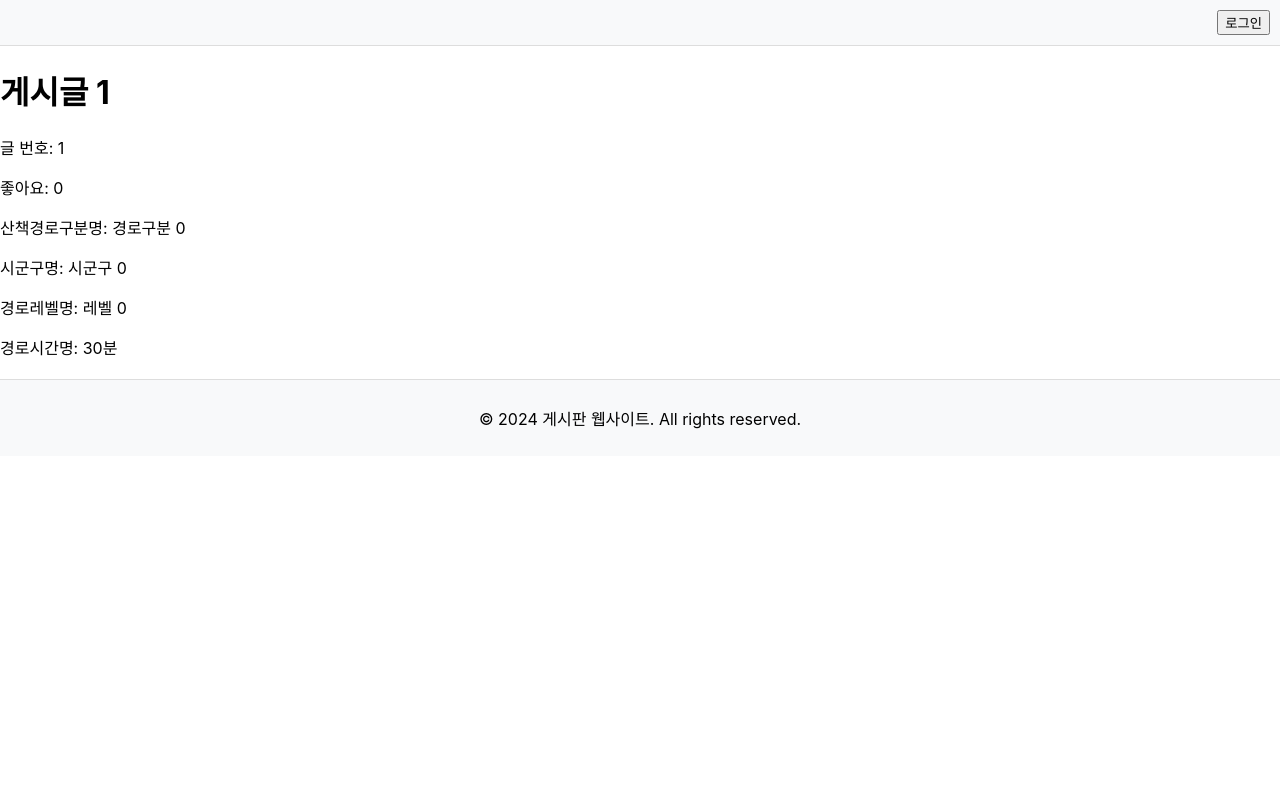
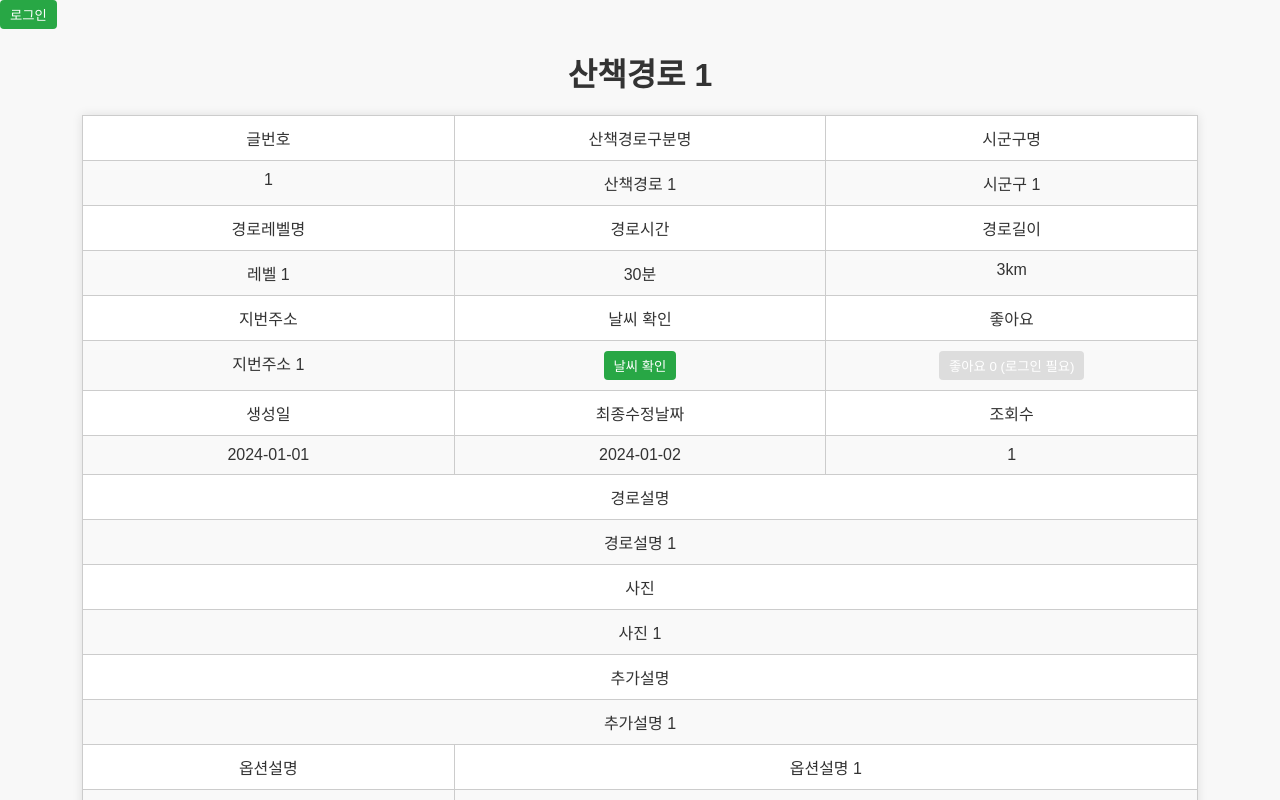
Before and after one commit to crazzyleucocyte/Semi-Project, a React (Create React App) app in the folder Source/SemiProject/src/main/reactproject/: page /post/1 in a window 1280 px wide. Shown: the top 800 px of the page. Built offline with nearby package versions, Linux system fonts and the light colour scheme.

Commit message:
0903 오후
게시판 상세페이지 구현

```diff
--- a/Source/SemiProject/src/main/reactproject/src/App.css
+++ b/Source/SemiProject/src/main/reactproject/src/App.css
@@ -1,86 +1,121 @@
-/* 기본 테이블 스타일링 */
+/* General Styles */
+body {
+  font-family: Arial, sans-serif;
+  background-color: #f8f8f8;
+  margin: 0;
+  padding: 0;
+}
+
+h1 {
+  text-align: center;
+  margin: 20px 0;
+  color: #333;
+}
+
+/* Table Styles */
 table {
-  width: 100%;
+  width: 90%;
+  margin: 20px auto;
   border-collapse: collapse;
-  margin-bottom: 20px;
+  background-color: #fff;
+  box-shadow: 0px 0px 10px rgba(0, 0, 0, 0.1);
 }
 
 th, td {
+  padding: 10px;
+  text-align: center;
   border: 1px solid #ddd;
-  padding: 8px;
-  text-align: center;
 }
 
 th {
-  background-color: #f2f2f2;
-  font-weight: bold;
+  background-color: #f4f4f4;
+  color: #555;
 }
 
-/* 페이지네이션 스타일링 */
+td {
+  color: #333;
+}
+
+tr:nth-child(even) {
+  background-color: #f9f9f9;
+}
+
+/* Pagination Styles */
 .pagination {
-  margin-top: 20px;
   text-align: center;
+  margin: 20px 0;
 }
 
 .pagination button {
   margin: 0 5px;
   padding: 8px 16px;
+  background-color: #007bff;
+  color: #fff;
   border: none;
-  /* background-color: #007bff; */
-  color: black;
+  border-radius: 4px;
   cursor: pointer;
-  border-radius: 4px;
 }
 
-/* .pagination button.active {
+.pagination button.active {
   background-color: #0056b3;
 }
 
-.pagination button:hover {
+.pagination button:hover:not(.active) {
   background-color: #0056b3;
-} */
+}
 
-/* 검색창 스타일링 */
+/* Search Box Styles */
 .search {
-  margin-top: 20px;
-  display: flex;
-  justify-content: center;
-  gap: 10px;
+  width: 90%;
+  margin: 20px auto;
+  text-align: center;
 }
 
 .search-select {
-  padding: 8px;
+  padding: 10px;
+  margin-right: 10px;
+  border: 1px solid #ddd;
+  border-radius: 4px;
   font-size: 16px;
 }
 
 .search input {
-  padding: 8px;
+  padding: 10px;
+  width: 60%;
+  border: 1px solid #ddd;
+  border-radius: 4px;
   font-size: 16px;
-  width: 300px;
 }
 
-.search-button {
-  padding: 8px 16px;
-  font-size: 16px;
+.search button {
+  padding: 10px 20px;
+  background-color: #007bff;
+  color: #fff;
+  border: none;
+  border-radius: 4px;
+  margin-left: 10px;
   cursor: pointer;
 }
 
-.search-button:hover {
+.search button:hover {
+  background-color: #0056b3;
+}
+
+/* Like Button Styles */
+button {
+  padding: 5px 10px;
+  background-color: #28a745;
+  color: #fff;
+  border: none;
+  border-radius: 4px;
+  cursor: pointer;
+}
+
+button:disabled {
+  background-color: #ddd;
+  cursor: not-allowed;
+}
+
+button:hover:not(:disabled) {
   background-color: #218838;
 }
-
-/* Header 및 Footer 스타일링 */
-header {
-  padding: 10px;
-  text-align: right;
-  background-color: #f8f9fa;
-  border-bottom: 1px solid #ddd;
-}
-
-footer {
-  padding: 10px;
-  text-align: center;
-  background-color: #f8f9fa;
-  border-top: 1px solid #ddd;
-  margin-top: 20px;
-}
--- a/Source/SemiProject/src/main/reactproject/src/App.js
+++ b/Source/SemiProject/src/main/reactproject/src/App.js
@@ -1,7 +1,5 @@
 import React, { useState } from 'react';
 import { BrowserRouter as Router, Route, Routes } from 'react-router-dom';
-import Header from './components/Header';
-import Footer from './components/Footer';
 import PostList from './pages/PostList';
 import PostDetail from './pages/PostDetail';
 import './App.css';
@@ -16,12 +14,13 @@ function App() {
   return (
     <Router>
       <div>
-        <Header isLoggedIn={isLoggedIn} toggleLogin={toggleLogin} />
+        <button onClick={toggleLogin}>
+          {isLoggedIn ? '로그아웃' : '로그인'}
+        </button>
         <Routes>
           <Route path="/" element={<PostList isLoggedIn={isLoggedIn} />} />
-          <Route path="/post/:postId" element={<PostDetail />} />
+          <Route path="/post/:postId" element={<PostDetail isLoggedIn={isLoggedIn} />} />
         </Routes>
-        <Footer />
       </div>
     </Router>
   );
--- /dev/null
+++ b/Source/SemiProject/src/main/reactproject/src/pages/PostDetail.css
@@ -0,0 +1,46 @@
+.post-detail {
+  margin: 20px;
+}
+
+.post-detail h1 {
+  text-align: center;
+  margin-bottom: 20px;
+}
+
+.post-detail-table {
+  width: 100%;
+  border-collapse: collapse;
+}
+
+.detail-table td {
+  width: 33%;
+  border: 1px solid #ccc;
+  padding: 10px;
+  vertical-align: top;
+}
+
+.post-detail-table tr td:nth-child(2) {
+  text-align: center;
+}
+
+.post-detail-table tr td:nth-child(3) {
+  text-align: right;
+}
+
+.post-photos img {
+  max-width: 100px;
+  height: auto;
+  margin-right: 10px;
+}
+
+.back-to-list {
+  display: flex;
+  justify-content: center;
+  margin-top: 20px; /* 버튼 위에 약간의 여백을 추가 */
+}
+
+.back-to-list button {
+  padding: 10px 20px;
+  font-size: 16px;
+  cursor: pointer;
+}
--- a/Source/SemiProject/src/main/reactproject/src/pages/PostDetail.js
+++ b/Source/SemiProject/src/main/reactproject/src/pages/PostDetail.js
@@ -1,34 +1,165 @@
-import React from 'react';
-import { useParams } from 'react-router-dom';
+import React, { useState, useEffect } from 'react';
+import { useParams, useNavigate } from 'react-router-dom';
+import './PostDetail.css';
 
+// 예시 데이터
 const postsData = Array.from({ length: 50 }, (_, i) => ({
   id: i + 1,
-  title: `게시글 ${i + 1}`,
-  routeType: `경로구분 ${i % 3}`, // 산책경로구분명
-  city: `시군구 ${i % 5}`, // 시군구명
-  level: `레벨 ${i % 4}`, // 경로레벨명
-  time: `${30 + i * 5}분`, // 경로시간명
-  likes: 0,
-  likedByUser: false,
+  pathType: `산책경로 ${i + 1}`,
+  district: `시군구 ${i + 1}`,
+  level: `레벨 ${i + 1}`,
+  time: `${30 + i}분`,
+  length: `${3 + i}km`,
+  address: `지번주소 ${i + 1}`,
+  description: `경로설명 ${i + 1}`,
+  photo: `사진 ${i + 1}`,
+  additionalInfo: `추가설명 ${i + 1}`,
+  options: `옵션설명 ${i + 1}`,
+  restroom: `화장실설명 ${i + 1}`,
+  facilities: `편의시설 ${i + 1}`,
+  likes: i,
+  createdAt: '2024-01-01', // 예시 생성일
+  updatedAt: '2024-01-02', // 예시 최종 수정일
+  views: 0, // 조회수 초기화
 }));
 
-function PostDetail() {
+function PostDetail({ isLoggedIn }) {
   const { postId } = useParams();
-  const post = postsData.find(p => p.id === parseInt(postId));
+  const navigate = useNavigate();
+  const postIndex = postsData.findIndex(p => p.id === parseInt(postId));
+  const [post, setPost] = useState(postsData[postIndex]);
+  const [likes, setLikes] = useState(post.likes);
+  const [likedByUser, setLikedByUser] = useState(false);
+
+  useEffect(() => {
+    // 조회수 증가
+    const updatedPost = { ...post, views: post.views + 1 };
+    postsData[postIndex] = updatedPost;
+    setPost(updatedPost);
+  }, [postId]);
+
+  const handleLike = () => {
+    if (likedByUser) {
+      setLikes(likes - 1);
+    } else {
+      setLikes(likes + 1);
+    }
+    setLikedByUser(!likedByUser);
+  };
 
   if (!post) {
     return <div>게시글을 찾을 수 없습니다.</div>;
   }
 
   return (
-    <div>
-      <h1>{post.title}</h1>
-      <p>글 번호: {post.id}</p>
-      <p>좋아요: {post.likes}</p>
-      <p>산책경로구분명: {post.routeType}</p>
-      <p>시군구명: {post.city}</p>
-      <p>경로레벨명: {post.level}</p>
-      <p>경로시간명: {post.time}</p>
+    <div className="post-detail">
+      <h1>{post.pathType}</h1>
+      <table className="detail-table">
+        <tbody>
+          {/* 글번호, 산책경로구분명, 시군구명 */}
+          <tr>
+            <td>글번호</td>
+            <td>산책경로구분명</td>
+            <td>시군구명</td>
+          </tr>
+          <tr>
+            <td>{post.id}</td>
+            <td>{post.pathType}</td>
+            <td>{post.district}</td>
+          </tr>
+
+          {/* 경로레벨명, 경로시간, 경로길이 */}
+          <tr>
+            <td>경로레벨명</td>
+            <td>경로시간</td>
+            <td>경로길이</td>
+          </tr>
+          <tr>
+            <td>{post.level}</td>
+            <td>{post.time}</td>
+            <td>{post.length}</td>
+          </tr>
+
+          {/* 지번주소, 날씨 확인, 좋아요 */}
+          <tr>
+            <td>지번주소</td>
+            <td>날씨 확인</td>
+            <td>좋아요</td>
+          </tr>
+          <tr>
+            <td>{post.address}</td>
+            <td>
+              <button>날씨 확인</button>
+            </td>
+            <td>
+              {isLoggedIn ? (
+                <button onClick={handleLike}>
+                  {likedByUser ? '좋아요 취소' : '좋아요'} {likes}
+                </button>
+              ) : (
+                <button disabled>
+                  좋아요 {likes} (로그인 필요)
+                </button>
+              )}
+            </td>
+          </tr>
+
+          {/* 생성일, 최종수정날짜, 조회수 */}
+          <tr>
+            <td>생성일</td>
+            <td>최종수정날짜</td>
+            <td>조회수</td>
+          </tr>
+          <tr>
+            <td>{post.createdAt}</td>
+            <td>{post.updatedAt}</td>
+            <td>{post.views}</td>
+          </tr>
+
+          {/* 경로설명 */}
+          <tr>
+            <td colSpan="3">경로설명</td>
+          </tr>
+          <tr>
+            <td colSpan="3">{post.description}</td>
+          </tr>
+
+          {/* 사진 */}
+          <tr>
+            <td colSpan="3">사진</td>
+          </tr>
+          <tr>
+            <td colSpan="3">{post.photo}</td>
+          </tr>
+
+          {/* 추가설명 */}
+          <tr>
+            <td colSpan="3">추가설명</td>
+          </tr>
+          <tr>
+            <td colSpan="3">{post.additionalInfo}</td>
+          </tr>
+
+          {/* 옵션설명, 화장실 설명, 편의시설명 */}
+          <tr>
+            <td>옵션설명</td>
+            <td colSpan="2">{post.options}</td>
+          </tr>
+          <tr>
+            <td>화장실 설명</td>
+            <td colSpan="2">{post.restroom}</td>
+          </tr>
+          <tr>
+            <td>편의시설명</td>
+            <td colSpan="2">{post.facilities}</td>
+          </tr>
+        </tbody>
+      </table>
+
+      {/* 목록으로 가기 버튼 */}
+      <div className="back-to-list">
+        <button onClick={() => navigate('/')}>목록으로 가기</button>
+      </div>
     </div>
   );
 }
--- a/Source/SemiProject/src/main/reactproject/src/pages/PostList.js
+++ b/Source/SemiProject/src/main/reactproject/src/pages/PostList.js
@@ -1,15 +1,15 @@
 import React, { useState } from 'react';
-import { Link } from 'react-router-dom';
+import { BrowserRouter as Router, Route, Routes, Link, useParams } from 'react-router-dom';
 import '../App.css';
 
 // 예시 데이터
 const postsData = Array.from({ length: 50 }, (_, i) => ({
   id: i + 1,
   title: `게시글 ${i + 1}`,
-  routeType: `경로구분 ${i % 3}`, // 산책경로구분명
-  city: `시군구 ${i % 5}`, // 시군구명
-  level: `레벨 ${i % 4}`, // 경로레벨명
-  time: `${30 + i * 5}분`, // 경로시간명
+  pathType: `산책경로 ${i + 1}`,
+  district: `시군구 ${i + 1}`,
+  level: `레벨 ${i + 1}`,
+  time: `${30 + i}분`,
   likes: 0,
   likedByUser: false,
 }));
@@ -19,36 +19,23 @@ function PostList({ isLoggedIn }) {
   const [currentPage, setCurrentPage] = useState(1);
   const [searchTerm, setSearchTerm] = useState('');
   const [searchInput, setSearchInput] = useState('');
-  const [searchCategory, setSearchCategory] = useState('title'); // 검색 카테고리 상태 추가
+  const [searchCategory, setSearchCategory] = useState('title');
   const postsPerPage = 10;
 
+  // 페이지 번호에 따른 게시글 추출
   const indexOfLastPost = currentPage * postsPerPage;
   const indexOfFirstPost = indexOfLastPost - postsPerPage;
-
-  // 검색어에 맞는 게시글 필터링
-  const filteredPosts = posts.filter(post => {
-    switch (searchCategory) {
-      case 'title':
-        return post.title.toLowerCase().includes(searchTerm.toLowerCase());
-      case 'routeType':
-        return post.routeType.toLowerCase().includes(searchTerm.toLowerCase());
-      case 'city':
-        return post.city.toLowerCase().includes(searchTerm.toLowerCase());
-      case 'level':
-        return post.level.toLowerCase().includes(searchTerm.toLowerCase());
-      case 'time':
-        return post.time.toLowerCase().includes(searchTerm.toLowerCase());
-      default:
-        return false;
-    }
-  });
-
+  const filteredPosts = posts.filter(post =>
+    post[searchCategory].toString().toLowerCase().includes(searchTerm.toLowerCase())
+  );
   const currentPosts = filteredPosts.slice(indexOfFirstPost, indexOfLastPost);
 
+  // 페이지 변경 핸들러
   const handlePageChange = (pageNumber) => {
     setCurrentPage(pageNumber);
   };
 
+  // 좋아요 버튼 클릭 핸들러
   const handleLike = (id) => {
     setPosts(posts.map(post =>
       post.id === id
@@ -60,9 +47,10 @@ function PostList({ isLoggedIn }) {
     ));
   };
 
+  // 검색 버튼 클릭 핸들러
   const handleSearch = () => {
     setSearchTerm(searchInput);
-    setCurrentPage(1);
+    setCurrentPage(1); // 검색 시 첫 페이지로 이동
   };
 
   const handleSearchInputChange = (event) => {
@@ -82,7 +70,6 @@ function PostList({ isLoggedIn }) {
         <thead>
           <tr>
             <th>글번호</th>
-            <th>제목</th>
             <th>산책경로구분명</th>
             <th>시군구명</th>
             <th>경로레벨명</th>
@@ -95,10 +82,9 @@ function PostList({ isLoggedIn }) {
             <tr key={post.id}>
               <td>{post.id}</td>
               <td>
-                <Link to={`/post/${post.id}`}>{post.title}</Link>
+                <Link to={`/post/${post.id}`}>{post.pathType}</Link>
               </td>
-              <td>{post.routeType}</td>
-              <td>{post.city}</td>
+              <td>{post.district}</td>
               <td>{post.level}</td>
               <td>{post.time}</td>
               <td>
@@ -128,12 +114,12 @@ function PostList({ isLoggedIn }) {
         ))}
       </div>
       <div className="search">
-        <select onChange={handleCategoryChange} value={searchCategory} className="search-select">
-          <option value="title">제목</option>
-          <option value="routeType">산책경로구분명</option>
-          <option value="city">시군구명</option>
+        <select value={searchCategory} onChange={handleCategoryChange} className="search-select">
+          <option value="id">글번호</option>
+          <option value="pathType">산책경로구분명</option>
+          <option value="district">시군구명</option>
           <option value="level">경로레벨명</option>
-          <option value="time">경로시간명</option>
+          <option value="time">경로시간</option>
         </select>
         <input
           type="text"
```
Also changed, not shown: Source/SemiProject/src/main/reactproject/src/data/PostsData.js (added, +21 -0 lines).
